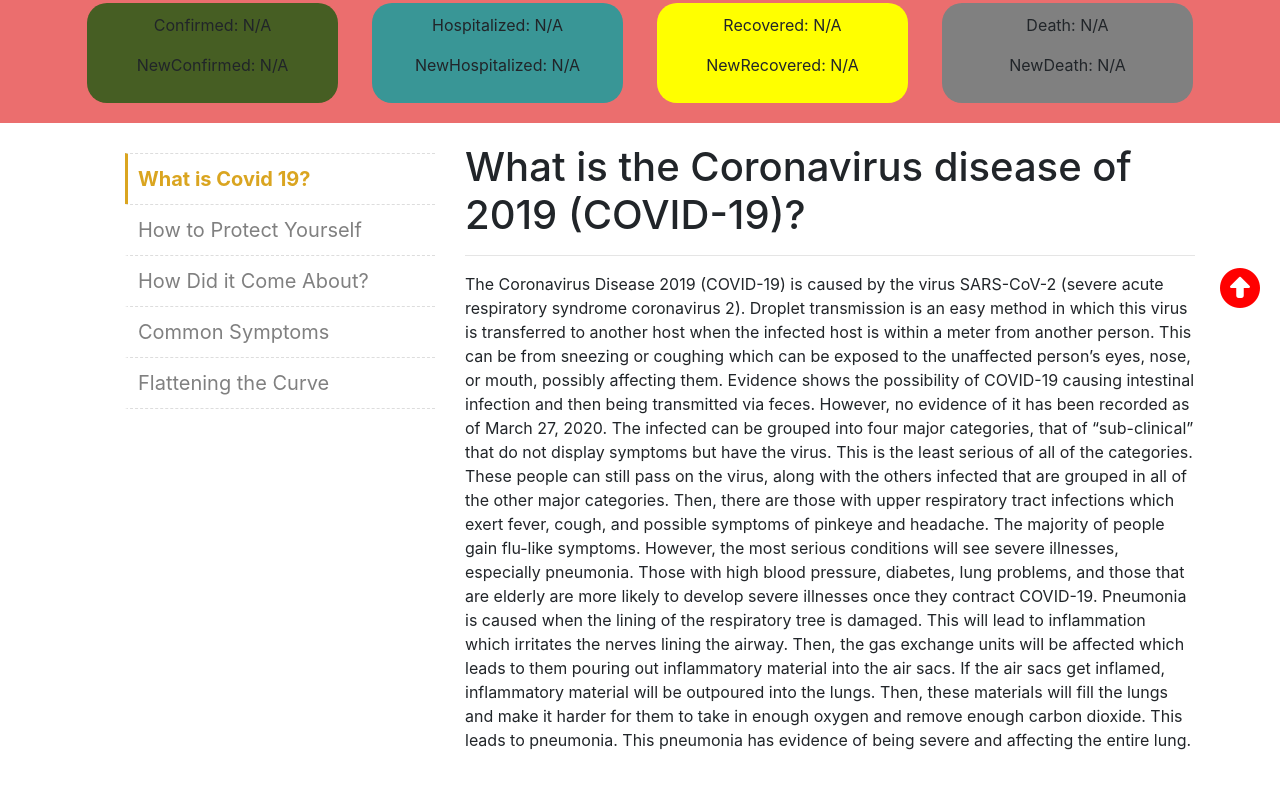
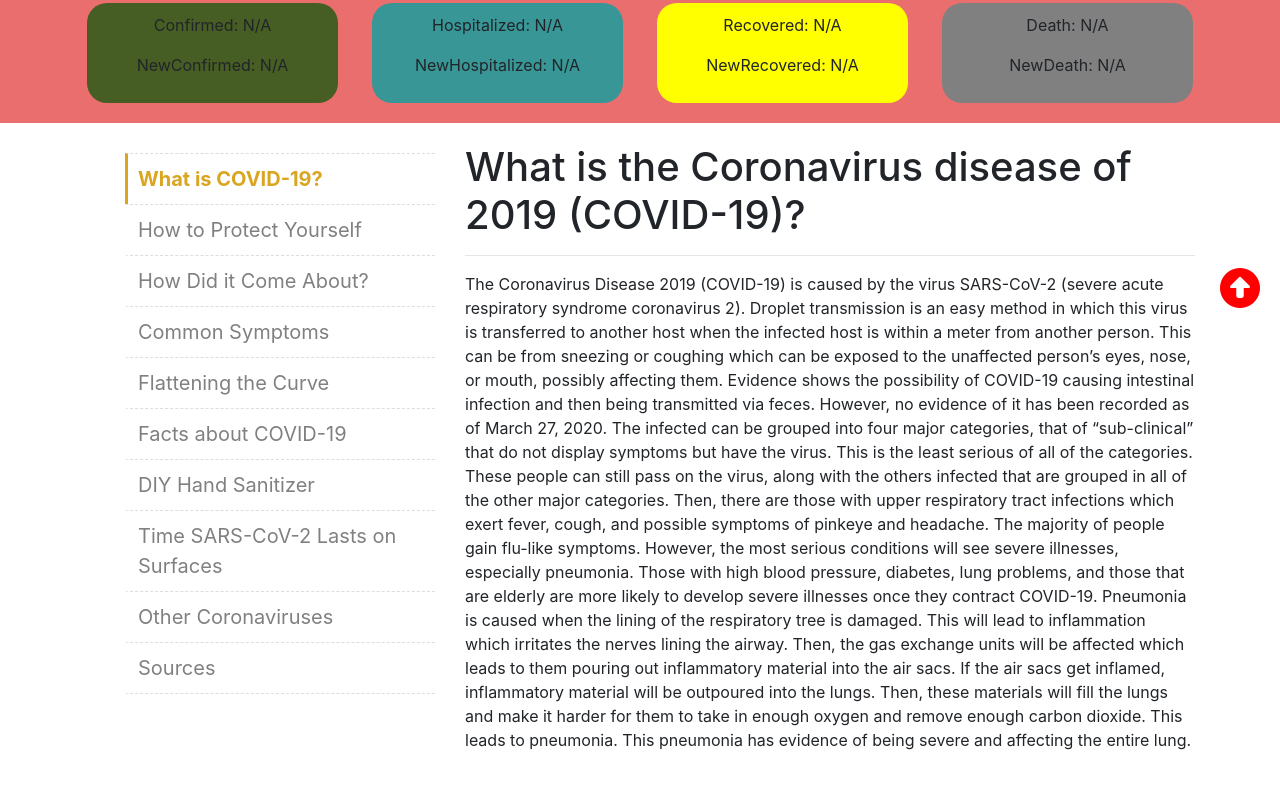
Before and after one commit to Bobthebuilder-cool/Bob-the-builder, a plain HTML site: page index.html in a window 1280 px wide. Shown: the part 461-1250 px from the top of the page. Drawn offline with nearby package versions, Linux system fonts and the light colour scheme; no server answers.

Commit message:
Improve Real Redesign

```diff
--- a/css/stylesheet.css
+++ b/css/stylesheet.css
@@ -112,11 +112,11 @@ footer{
 }
 /*scroll top btn*/
 #scrolltop-btn{
-    position:fixed;
+    position: fixed;
     right: 20px;
     bottom: 20px;
     z-index: 99;
-    font-size:40px;
+    font-size: 40px;
     color:red;
 }
 .update-status{
--- a/index.html
+++ b/index.html
@@ -14,7 +14,6 @@
         <div class="container">
             <div class="text-center js-update-date">Update Date: DD/MM/YY</div>
             <div class="row text-center">
-
                 <div class="col-6 col-md-3 js-confirmed box">
                     <p>Confirmed: N/A</p>
                     <p>NewConfirmed: N/A</p>
@@ -35,17 +34,20 @@
         </div>
     </div>
     <div class="container">
-
         <div class="row" id="js-section95">
           <div class="col-md-4 sidebar">
               <nav class="nav-container">
-             <nav>
                  <ul id="js-sidenav">
-                     <li class="active"><a href="javascript:void(0)" target="_blank">What is Covid 19?</a></li>
+                     <li class="active"><a href="javascript:void(0)" target="_blank">What is COVID-19?</a></li>
                      <li><a href="javascript:void(0)" target="_blank">How to Protect Yourself</a></li>
                      <li><a href="javascript:void(0)" target="_blank">How Did it Come About?</a></li>
                      <li><a href="javascript:void(0)" target="_blank">Common Symptoms</a></li>
                      <li><a href="javascript:void(0)" target="_blank">Flattening the Curve</a></li>
+                     <li><a href="javascript:void(0)" target="_blank">Facts about COVID-19</a></li>
+                     <li><a href="javascript:void(0)" target="_blank">DIY Hand Sanitizer</a></li>
+                     <li><a href="javascript:void(0)" target="_blank">Time SARS-CoV-2 Lasts on Surfaces</a></li>
+                     <li><a href="javascript:void(0)" target="_blank">Other Coronaviruses</a></li>
+                     <li><a href="javascript:void(0)" target="_blank">Sources</a></li>
                  </ul>
              </nav>
           </div>
@@ -227,12 +229,16 @@
                 cache: false,
                 success: function(data){
                     $(".js-update-date").text(data.UpdateDate)
+
                     $(".js-confirmed").find("p:first-child").text("Confirmed: "+data.Confirmed);
                     $(".js-confirmed").find("p:last-child").text("New Confirmed: "+data.NewConfirmed);
+
                     $(".js-hospitalized").find("p:first-child").text("Hospitalized: "+data.Hospitalized);
                     $(".js-hospitalized").find("p:last-child").text("New Hospitalized: "+data.NewHospitalized);
+
                     $(".js-recover").find("p:first-child").text("Recovered: "+data.Recovered);
                     $(".js-recover").find("p:last-child").text("New Recovered: "+data.NewRecovered);
+
                     $(".js-death").find("p:first-child").text("Deaths: "+data.Deaths);
                     $(".js-death").find("p:last-child").text("New Deaths: "+data.NewDeaths);
                 }
@@ -246,14 +252,15 @@
                 scrollToDiv(listIndex);
             })
             //Btn scroll to top page
+            $("#scrolltop-btn").on("click",function(e){
+                e.preventDefault();
+                scrollToDiv(95);
+            })
+
             function scrollToDiv(id){
                 var scrollPos = $("#js-section"+id).offset().top;
                 $("body,html").animate({scrollTop: scrollPos},1000);
             }
-            $("scrolltop-btn").on("click",function(e){
-                e.preventDefault();
-                scrollToDiv(95);
-            })
         })
     </script>
 </body>
```
